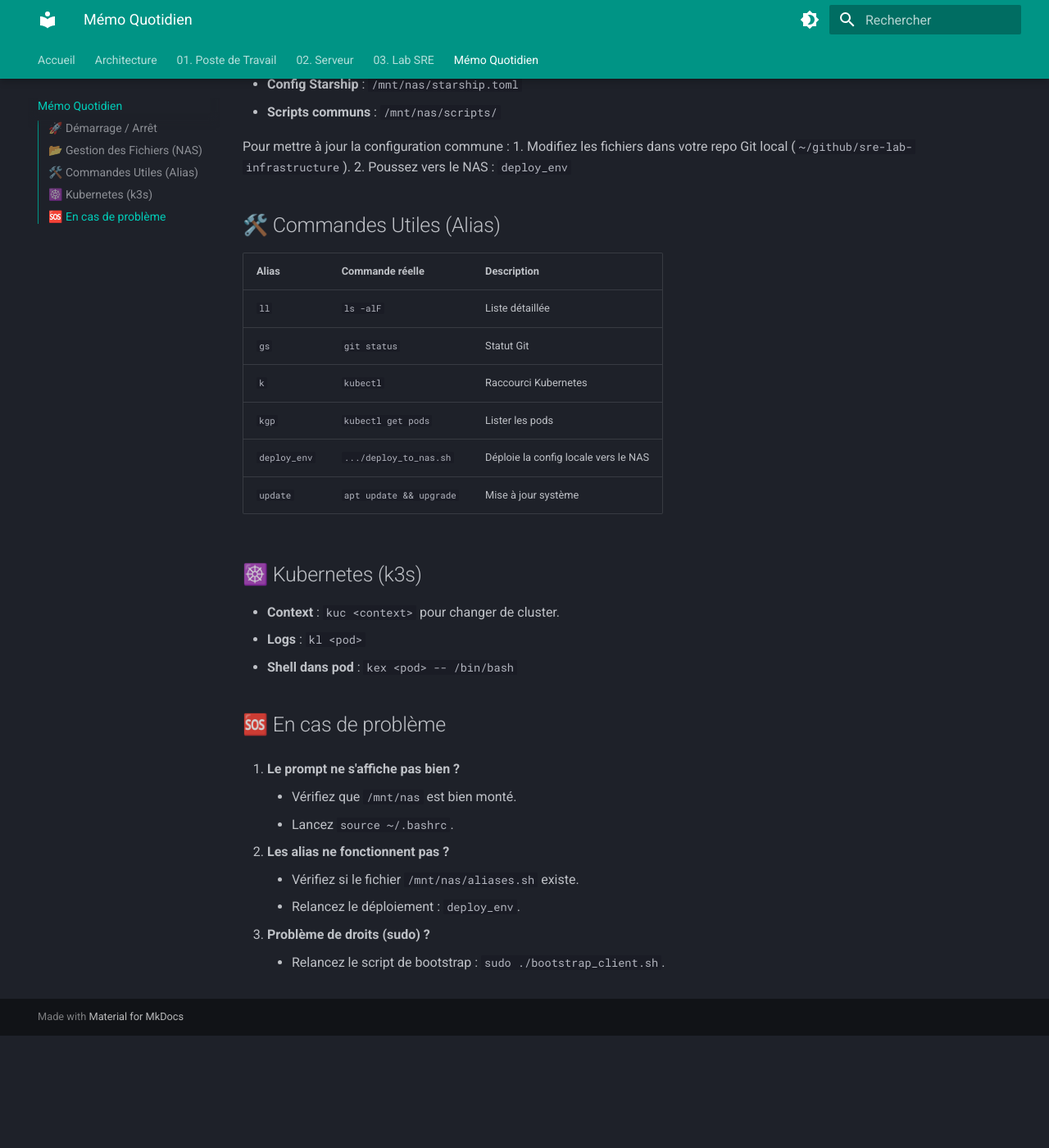
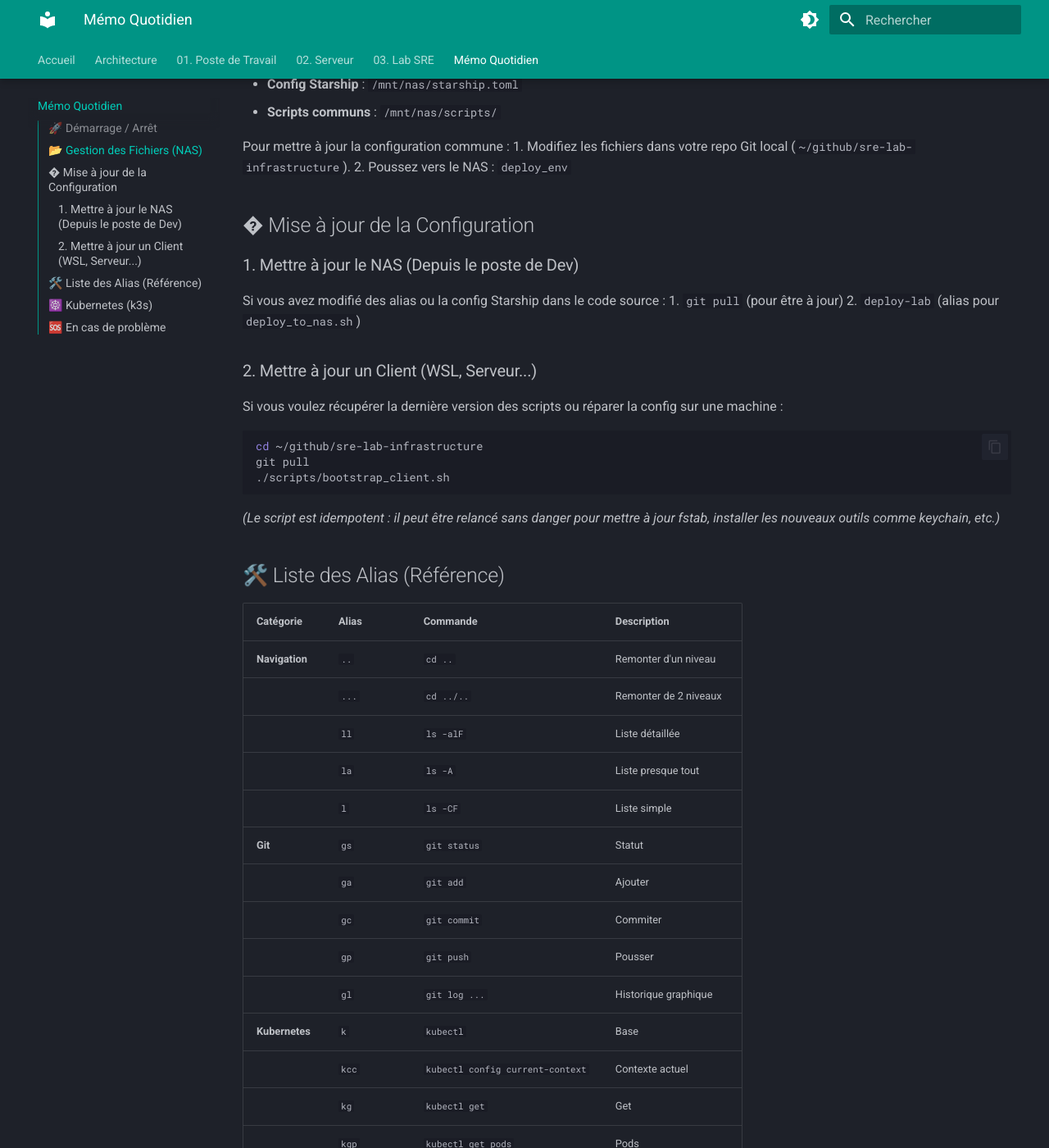
Before and after one commit to NicoBaiGit/sre-lab-infrastructure, an MkDocs documentation site: the page built from docs/daily_memo.md, in a window 1280 px wide and 1400 px high, scrolled down 572 px. Shown: the whole window at 82% size. Built offline with MkDocs 1.6.1 and Material for MkDocs 9.7.7, drawn with Linux system fonts in a browser that asks for light colours; before the commit the page ends 1835 px from its top, so only the background shows below that; some of the changed text lies outside the part shown.

Commit message:
Docs: Update daily memo with full alias table and reload instructions

````diff
--- a/docs/daily_memo.md
+++ b/docs/daily_memo.md
@@ -22,16 +22,50 @@ Pour mettre à jour la configuration commune :
 1.  Modifiez les fichiers dans votre repo Git local (`~/github/sre-lab-infrastructure`).
 2.  Poussez vers le NAS : `deploy_env`
 
-## 🛠️ Commandes Utiles (Alias)
+## � Mise à jour de la Configuration
 
-| Alias | Commande réelle | Description |
-| :--- | :--- | :--- |
-| `ll` | `ls -alF` | Liste détaillée |
-| `gs` | `git status` | Statut Git |
-| `k` | `kubectl` | Raccourci Kubernetes |
-| `kgp` | `kubectl get pods` | Lister les pods |
-| `deploy_env` | `.../deploy_to_nas.sh` | Déploie la config locale vers le NAS |
-| `update` | `apt update && upgrade` | Mise à jour système |
+### 1. Mettre à jour le NAS (Depuis le poste de Dev)
+Si vous avez modifié des alias ou la config Starship dans le code source :
+1.  `git pull` (pour être à jour)
+2.  `deploy-lab` (alias pour `deploy_to_nas.sh`)
+
+### 2. Mettre à jour un Client (WSL, Serveur...)
+Si vous voulez récupérer la dernière version des scripts ou réparer la config sur une machine :
+```bash
+cd ~/github/sre-lab-infrastructure
+git pull
+./scripts/bootstrap_client.sh
+```
+*(Le script est idempotent : il peut être relancé sans danger pour mettre à jour fstab, installer les nouveaux outils comme keychain, etc.)*
+
+## 🛠️ Liste des Alias (Référence)
+
+| Catégorie | Alias | Commande | Description |
+| :--- | :--- | :--- | :--- |
+| **Navigation** | `..` | `cd ..` | Remonter d'un niveau |
+| | `...` | `cd ../..` | Remonter de 2 niveaux |
+| | `ll` | `ls -alF` | Liste détaillée |
+| | `la` | `ls -A` | Liste presque tout |
+| | `l` | `ls -CF` | Liste simple |
+| **Git** | `gs` | `git status` | Statut |
+| | `ga` | `git add` | Ajouter |
+| | `gc` | `git commit` | Commiter |
+| | `gp` | `git push` | Pousser |
+| | `gl` | `git log ...` | Historique graphique |
+| **Kubernetes** | `k` | `kubectl` | Base |
+| | `kcc` | `kubectl config current-context` | Contexte actuel |
+| | `kg` | `kubectl get` | Get |
+| | `kgp` | `kubectl get pods` | Pods |
+| | `kgs` | `kubectl get services` | Services |
+| | `kga` | `kubectl get all -A` | Tout (tous namespaces) |
+| | `kd` | `kubectl describe` | Décrire |
+| | `kl` | `kubectl logs` | Logs |
+| | `kex` | `kubectl exec -it` | Shell dans pod |
+| **Système** | `update` | `apt update && upgrade` | Mise à jour APT |
+| | `nano` | `vim` | Force l'habitude VIM ;) |
+| **Lab SRE** | `start_lab` | `~/SCRIPTS/start_lab` | Démarrer (WOL) |
+| | `bye` | `stop_lab; exit` | Arrêter et quitter |
+| | `deploy-lab` | `.../deploy_to_nas.sh` | Déployer config sur NAS |
 
 ## ☸️ Kubernetes (k3s)
 
--- a/docs/workstation-management.md
+++ b/docs/workstation-management.md
@@ -46,8 +46,21 @@ Vous voulez récupérer votre confort (Starship, Alias `k`, `ll`...) sans écras
     bash bootstrap_client.sh
     ```
     *   Il monte le NAS (et configure fstab).
-    *   Il installe Starship et injecte les alias.
-    *   Il configure `sudo` sans mot de passe (optionnel).
+### Cas B : Mise à jour d'un Client existant
+Si vous avez mis à jour le script `bootstrap_client.sh` (ex: ajout de keychain, fix WSL) et que vous voulez l'appliquer sur vos machines :
+
+1.  **Récupérer la dernière version** :
+    ```bash
+    cd ~/github/sre-lab-infrastructure
+    git pull
+    ```
+2.  **Relancer le script** :
+    ```bash
+    ./scripts/bootstrap_client.sh
+    ```
+    > Le script est conçu pour être relancé autant de fois que nécessaire (idempotent). Il détectera ce qui est déjà fait et appliquera uniquement les nouveautés.
+
+## 4. Dépannage Courant
 
 ### Cas B : Nouveau Poste de Travail Principal (Full Setup)
 *Cible : Nouvelle installation WSL vierge où vous allez développer.*
````
